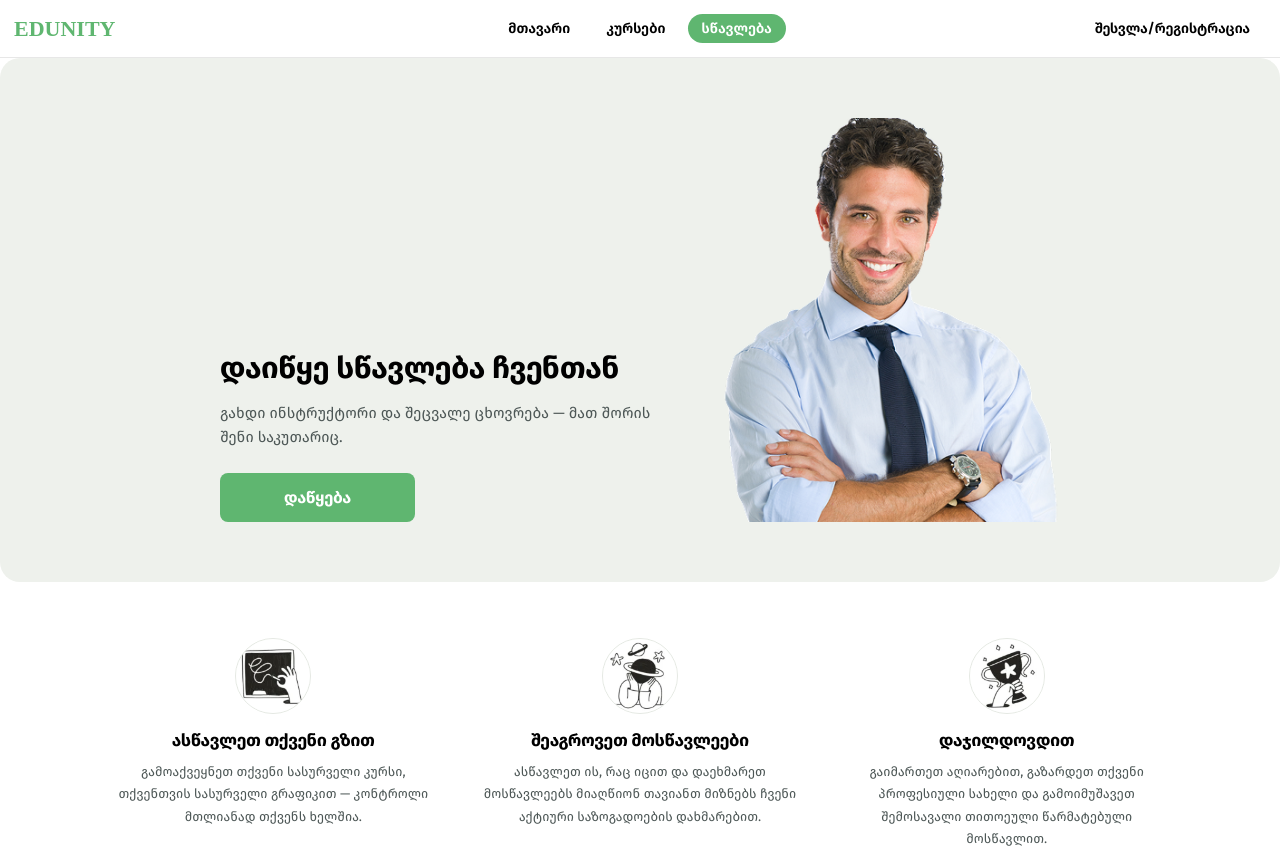
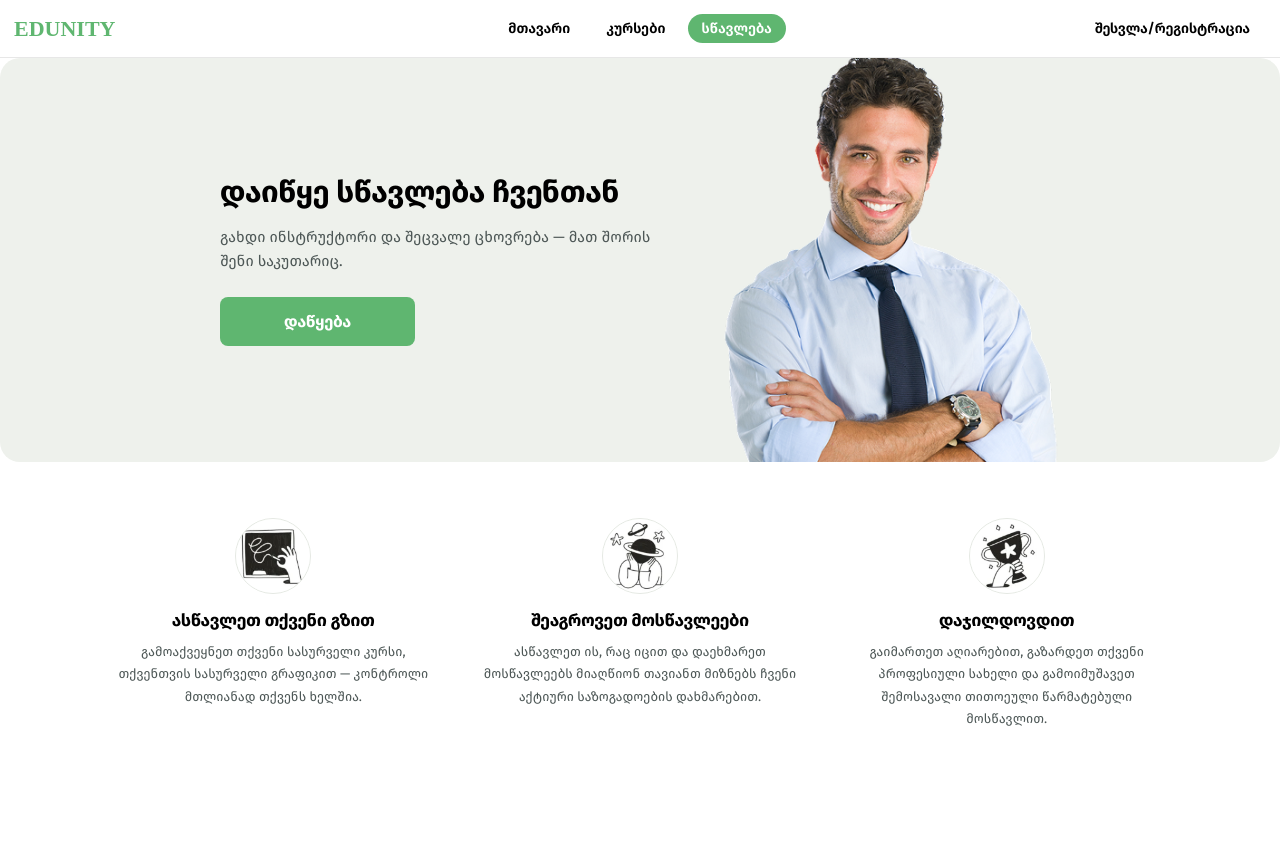
Before and after one commit to jibladzedato/edunity, a plain HTML site: page frontend/pages/teaching.html in a window 1280 px wide. Shown: the top 853 px of the page. Drawn offline with Linux system fonts and the light colour scheme; a web font is replaced by a local one.

Commit message:
frontendfixes4

```diff
--- a/frontend/css/editor.css
+++ b/frontend/css/editor.css
@@ -2944,7 +2944,7 @@ body {
    ограничено и отцентровано — как в макете. */
 .teach-hero {
     background: #eef1ec;
-    padding: 50px 20px;
+    padding: 0 20px;
     /* выходим за пределы контейнера .rest на всю ширину окна */
     width: 100vw;
     position: relative;
@@ -2964,6 +2964,9 @@ body {
 }
 .teach-hero-content {
     max-width: 460px;
+    /* выравниваем по центру серой полосы: фото прижато к низу,
+       и без этого текст уезжал вниз вместе с ним */
+    align-self: center;
 }
 .teach-hero h1 {
     font-size: 30px;
@@ -3045,7 +3048,7 @@ body {
 
 @media (min-width: 768px) {
     .teach-hero {
-        padding: 60px 40px;
+        padding: 0 40px;
     }
     .teach-hero-inner {
         flex-direction: row;
```
